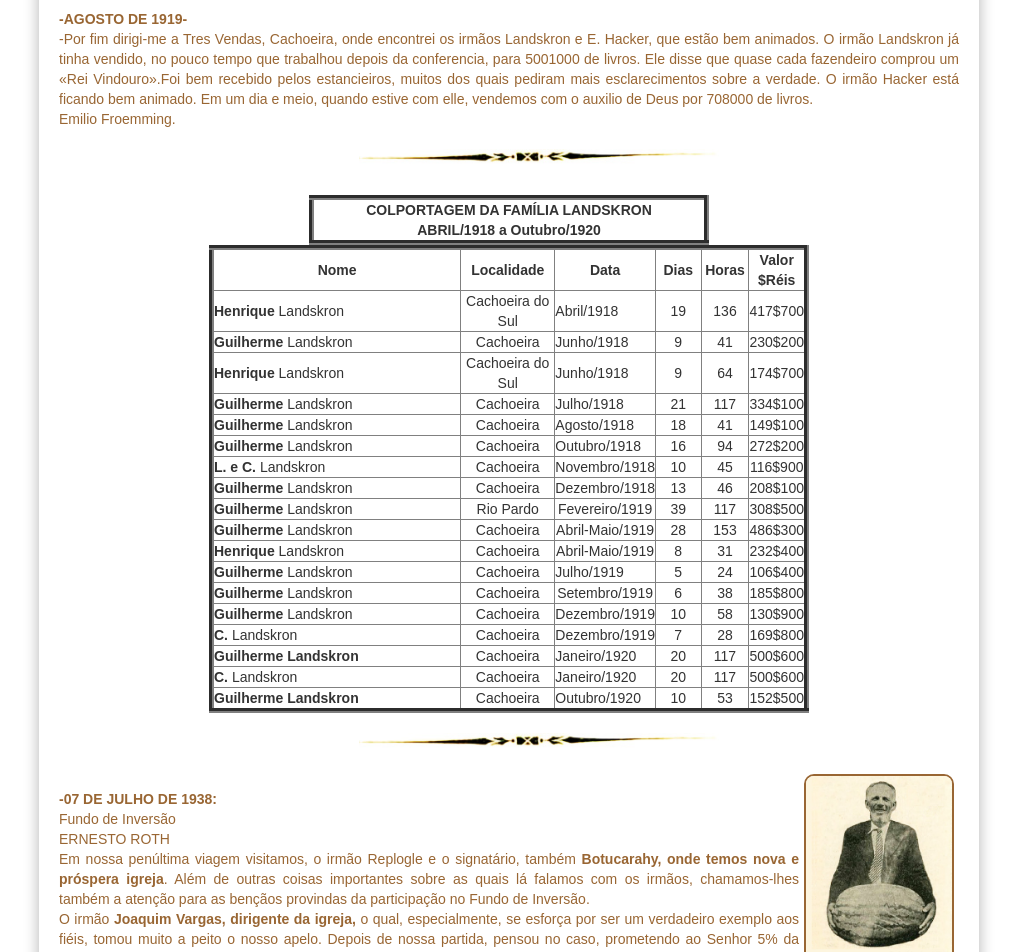
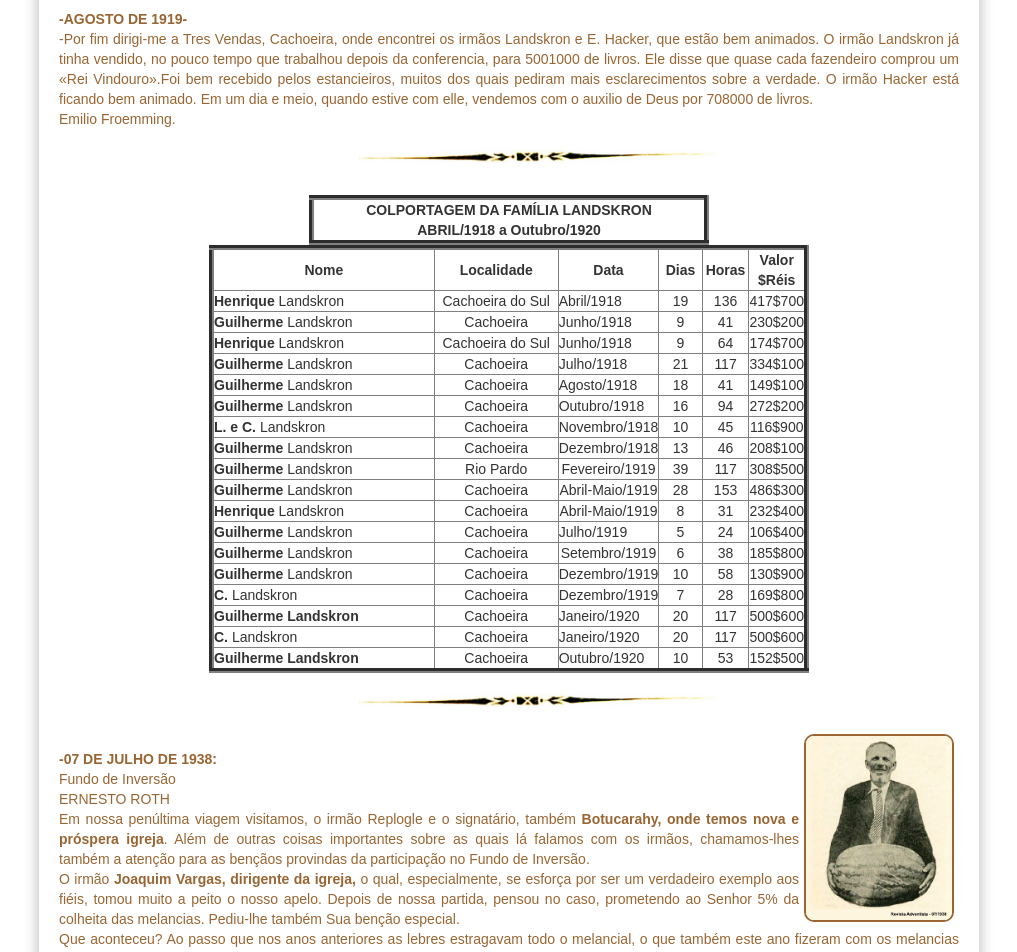
Before and after one commit to claudiovargas1955/claudiovargas1955.github.io, a Jekyll site: the page built from _pages/história-da-iasd-bosque.html, in a window 1280 px wide. Shown: the part 1648-2600 px from the top of the page, without its empty margins (131-1148 px from the left). Built offline with Jekyll 4.4.1, drawn with Linux system fonts in a browser that asks for light colours; some web fonts are replaced.

Commit message:
Update história-da-iasd-bosque.html

```diff
--- a/_pages/história-da-iasd-bosque.html
+++ b/_pages/história-da-iasd-bosque.html
@@ -178,7 +178,7 @@ Emilio Froemming.<br>
         </tr>
         <tr>
            <td align="left" width="300px"><b>Henrique</b> Landskron</td>
-           <td align="center" width="100px">Cachoeira do Sul</td>
+           <td align="center" width="150px">Cachoeira do Sul</td>
            <td align="left">Abril/1918</td>
            <td align="center">19</td>
            <td align="center">136</td>
```
